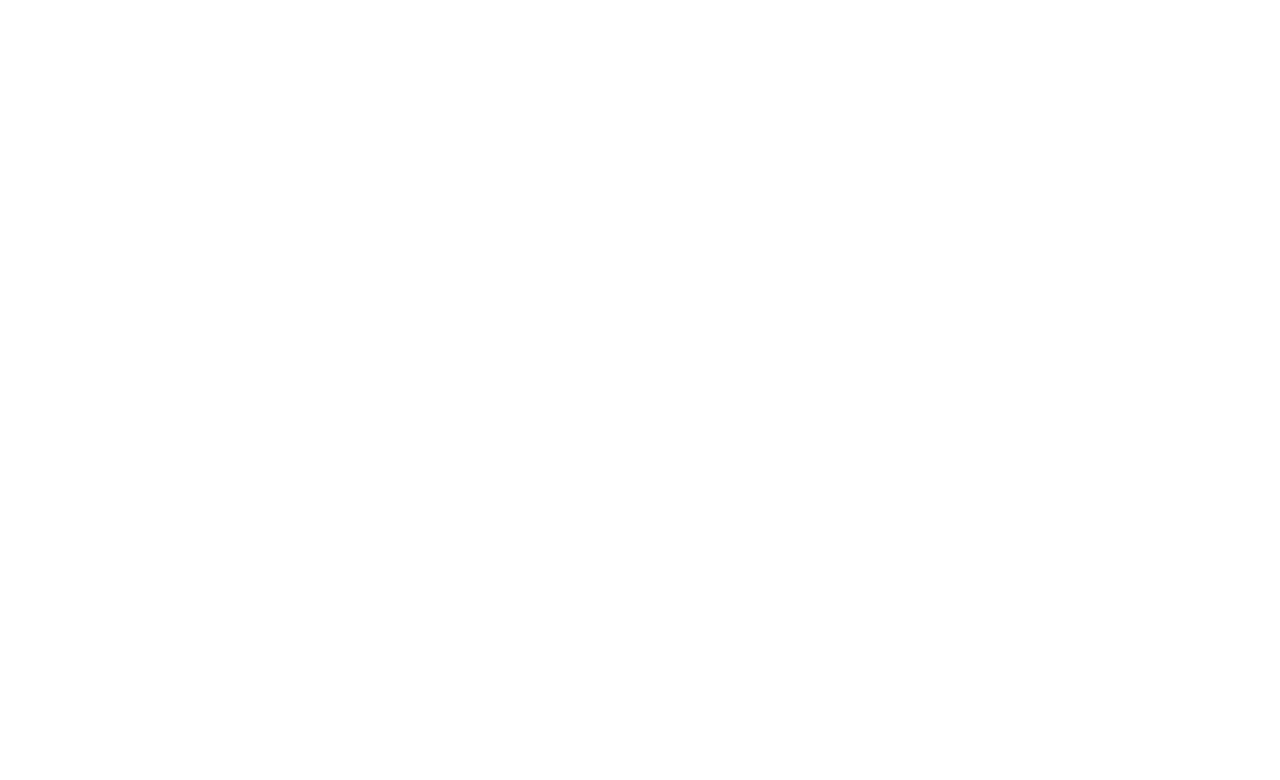
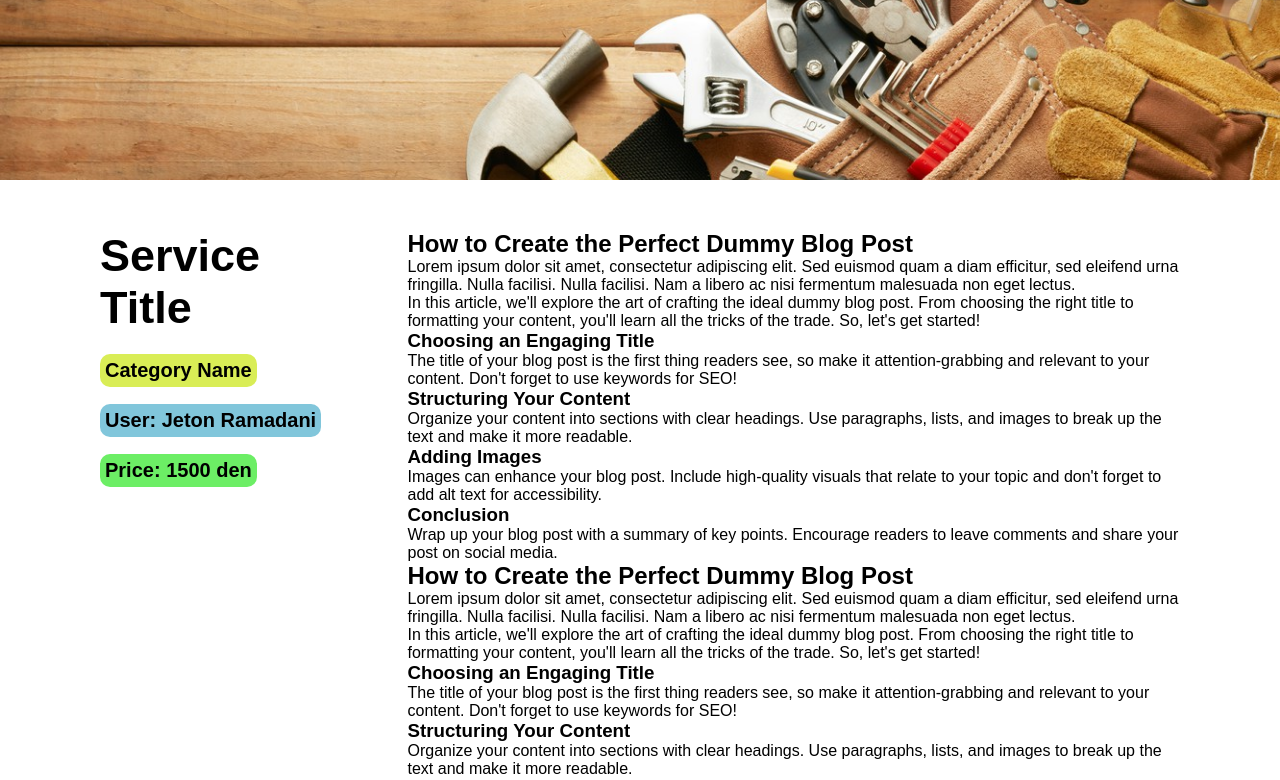
Before and after one commit to FINKI-PROJECTS/timski-frontend, a React (Create React App) app: page /service/1 in a window 1280 px wide. Shown: the part 300-1080 px from the top of the page. Before the commit the page ends 800 px from the top, so only its background shows below. Built offline with nearby package versions, Linux system fonts and the light colour scheme.

Commit message:
Service details UI implementation (#9)

```diff
--- a/src/App.js
+++ b/src/App.js
@@ -6,6 +6,7 @@
 import AuthPage from "./pages/AuthPage";
 import ProfilePage from "./pages/ProfilePage";
 import AddService from "./components/Profile/AddService";
+import ServiceDetailsPage from "./pages/ServiceDetailsPage";
 
 function App() {
   return (
@@ -15,6 +16,7 @@
         <Route path="/auth" element={<AuthPage />} />
         <Route path="/profile/:userId" element={<ProfilePage />} />
         <Route path="/profile/add-service" element={<AddService />} />
+        <Route path="/service/:serviceId" element={<ServiceDetailsPage />} />
         <Route path="*" element={<NotFound />} />
       </Routes>
     </Layout>
--- /dev/null
+++ b/src/components/Services/ServiceDetails.js
@@ -0,0 +1,200 @@
+import { Link, useParams } from "react-router-dom";
+
+import styles from "./ServiceDetails.module.scss";
+import Services from "../Services/Services";
+import image from "../../assets/home-banner-bg.jpg";
+import { Container } from "../layout/Container";
+
+const fourLastServices = [
+  {
+    postId: 1,
+    name: "Updated Post Name",
+    price: "55.00",
+    thumbnail: "https://example.com/newimage.jpg",
+    description: "<p>This is an updated HTML description.</p>",
+    category: "Updated Category",
+    createdUser: {
+      id: 2,
+      fullName: "Jeton 1 R",
+    },
+  },
+  {
+    postId: 1,
+    name: "Updated Post Name",
+    price: "55.00",
+    thumbnail: "https://example.com/newimage.jpg",
+    description: "<p>This is an updated HTML description.</p>",
+    category: "Updated Category",
+    createdUser: {
+      id: 2,
+      fullName: "Jeton 1 R",
+    },
+  },
+  {
+    postId: 1,
+    name: "Updated Post Name",
+    price: "55.00",
+    thumbnail: "https://example.com/newimage.jpg",
+    description: "<p>This is an updated HTML description.</p>",
+    category: "Updated Category",
+    createdUser: {
+      id: 2,
+      fullName: "Jeton 1 R",
+    },
+  },
+  {
+    postId: 1,
+    name: "Updated Post Name",
+    price: "55.00",
+    thumbnail: "https://example.com/newimage.jpg",
+    description: "<p>This is an updated HTML description.</p>",
+    category: "Updated Category",
+    createdUser: {
+      id: 2,
+      fullName: "Jeton 1 R",
+    },
+  },
+];
+
+const ServiceDetails = () => {
+  const { serviceId } = useParams();
+
+  console.log(serviceId);
+
+  return (
+    <div className={styles.serviceDetails}>
+      <div className={styles["service-details-banner"]}>
+        <img src={image} alt='Test' className={styles.thumbnail} />
+      </div>
+      <Container>
+        <div className={styles.content}>
+          <div className={styles.info}>
+            <h2>Service Title</h2>
+            <div>
+              <span style={{ backgroundColor: 'rgb(217, 237, 86)' }}>Category Name</span>
+              <span style={{ backgroundColor: '#81c6db' }}>User: Jeton Ramadani</span>
+              <span>Price: 1500 den</span>
+            </div>
+          </div>
+          <div className={styles.description}>
+            <article>
+            <h2>How to Create the Perfect Dummy Blog Post</h2>
+              <p>
+                Lorem ipsum dolor sit amet, consectetur adipiscing elit. Sed
+                euismod quam a diam efficitur, sed eleifend urna fringilla.
+                Nulla facilisi. Nulla facilisi. Nam a libero ac nisi fermentum
+                malesuada non eget lectus.
+              </p>
+              <p>
+                In this article, we'll explore the art of crafting the ideal
+                dummy blog post. From choosing the right title to formatting
+                your content, you'll learn all the tricks of the trade. So,
+                let's get started!
+              </p>
+              <h3>Choosing an Engaging Title</h3>
+              <p>
+                The title of your blog post is the first thing readers see, so
+                make it attention-grabbing and relevant to your content. Don't
+                forget to use keywords for SEO!
+              </p>
+              <h3>Structuring Your Content</h3>
+              <p>
+                Organize your content into sections with clear headings. Use
+                paragraphs, lists, and images to break up the text and make it
+                more readable.
+              </p>
+              <h3>Adding Images</h3>
+              <p>
+                Images can enhance your blog post. Include high-quality visuals
+                that relate to your topic and don't forget to add alt text for
+                accessibility.
+              </p>
+              <h3>Conclusion</h3>
+              <p>
+                Wrap up your blog post with a summary of key points. Encourage
+                readers to leave comments and share your post on social media.
+              </p><h2>How to Create the Perfect Dummy Blog Post</h2>
+              <p>
+                Lorem ipsum dolor sit amet, consectetur adipiscing elit. Sed
+                euismod quam a diam efficitur, sed eleifend urna fringilla.
+                Nulla facilisi. Nulla facilisi. Nam a libero ac nisi fermentum
+                malesuada non eget lectus.
+              </p>
+              <p>
+                In this article, we'll explore the art of crafting the ideal
+                dummy blog post. From choosing the right title to formatting
+                your content, you'll learn all the tricks of the trade. So,
+                let's get started!
+              </p>
+              <h3>Choosing an Engaging Title</h3>
+              <p>
+                The title of your blog post is the first thing readers see, so
+                make it attention-grabbing and relevant to your content. Don't
+                forget to use keywords for SEO!
+              </p>
+              <h3>Structuring Your Content</h3>
+              <p>
+                Organize your content into sections with clear headings. Use
+                paragraphs, lists, and images to break up the text and make it
+                more readable.
+              </p>
+              <h3>Adding Images</h3>
+              <p>
+                Images can enhance your blog post. Include high-quality visuals
+                that relate to your topic and don't forget to add alt text for
+                accessibility.
+              </p>
+              <h3>Conclusion</h3>
+              <p>
+                Wrap up your blog post with a summary of key points. Encourage
+                readers to leave comments and share your post on social media.
+              </p><h2>How to Create the Perfect Dummy Blog Post</h2>
+              <p>
+                Lorem ipsum dolor sit amet, consectetur adipiscing elit. Sed
+                euismod quam a diam efficitur, sed eleifend urna fringilla.
+                Nulla facilisi. Nulla facilisi. Nam a libero ac nisi fermentum
+                malesuada non eget lectus.
+              </p>
+              <p>
+                In this article, we'll explore the art of crafting the ideal
+                dummy blog post. From choosing the right title to formatting
+                your content, you'll learn all the tricks of the trade. So,
+                let's get started!
+              </p>
+              <h3>Choosing an Engaging Title</h3>
+              <p>
+                The title of your blog post is the first thing readers see, so
+                make it attention-grabbing and relevant to your content. Don't
+                forget to use keywords for SEO!
+              </p>
+              <h3>Structuring Your Content</h3>
+              <p>
+                Organize your content into sections with clear headings. Use
+                paragraphs, lists, and images to break up the text and make it
+                more readable.
+              </p>
+              <h3>Adding Images</h3>
+              <p>
+                Images can enhance your blog post. Include high-quality visuals
+                that relate to your topic and don't forget to add alt text for
+                accessibility.
+              </p>
+              <h3>Conclusion</h3>
+              <p>
+                Wrap up your blog post with a summary of key points. Encourage
+                readers to leave comments and share your post on social media.
+              </p>
+            </article>
+          </div>
+        </div>
+
+        <div className={styles.bottom}>
+          <h3>Check more services</h3>
+          <Services services={fourLastServices} />
+        </div>
+      </Container>
+    </div>
+  );
+};
+
+export default ServiceDetails;
--- /dev/null
+++ b/src/components/Services/ServiceDetails.module.scss
@@ -0,0 +1,62 @@
+@import "../../global/styles";
+
+.serviceDetails {
+  font-family: $font-family;
+  .service-details-banner {
+    display: flex;
+    justify-content: center;
+    align-items: center;
+    position: relative;
+
+    .thumbnail {
+        width: 100%;
+        height: 400px;
+        object-fit: cover;
+    }
+  }
+
+  .content {
+    display: flex;
+    justify-content: flex-start;
+    align-items: flex-start;
+    padding: 50px 100px;
+    gap: 50px;
+
+    .info {
+        flex: 1;
+
+        display: flex;
+        flex-direction: column;
+        gap: 20px;
+
+        h2 {
+            font-size: 45px;
+        }
+
+        div {
+            display: flex;
+            flex-direction: column;
+            gap: 17px;
+            font-size: 20px;
+            font-weight: bold;
+
+            span {
+                border-radius: 10px;
+                background-color: rgb(108, 238, 101);
+                width: fit-content;
+                padding: 5px;
+            }
+        }
+    }
+
+    .description {
+        flex: 3;
+    }
+
+
+  }
+
+  .bottom {
+    padding: 30px 100px;
+  }
+}
--- a/src/global/data.js
+++ b/src/global/data.js
@@ -1,30 +1,34 @@
 export const categories = [
   {
-    id: 'c0',
-    name: '',
+    id: "c0",
+    name: "",
   },
   {
     id: "c1",
-    name: "Pizza",
+    name: "Tiler",
   },
   {
     id: "c2",
-    name: "Pasta",
+    name: "Plumber",
   },
   {
     id: "c3",
-    name: "Burgers",
+    name: "Electrician",
   },
   {
     id: "c4",
-    name: "Meals",
+    name: "Carpenter",
   },
   {
     id: "c5",
-    name: "Drinks",
+    name: "Mason",
   },
   {
     id: "c6",
-    name: "Dessert",
+    name: "Painter",
+  },
+  {
+    id: "c7",
+    name: "Other",
   },
 ];
--- /dev/null
+++ b/src/pages/ServiceDetailsPage.js
@@ -0,0 +1,7 @@
+import ServiceDetails from '../components/Services/ServiceDetails';
+
+const ServiceDetailsPage = () => {
+  return <ServiceDetails />;
+}
+
+export default ServiceDetailsPage;
```
